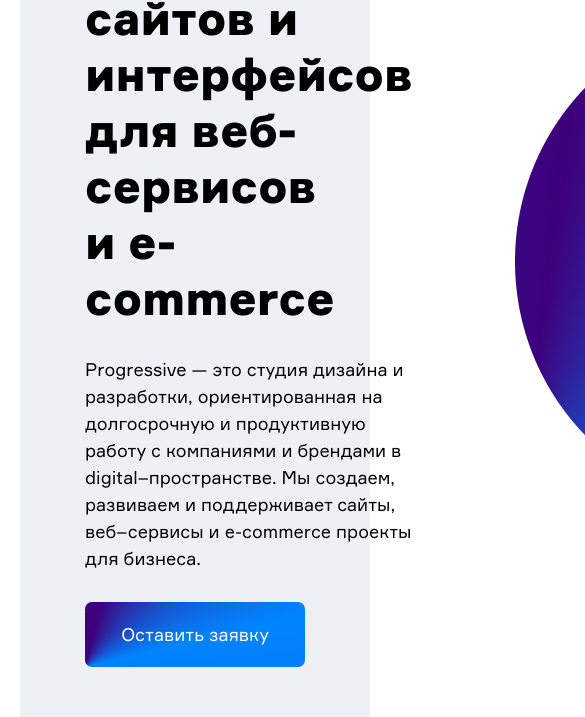
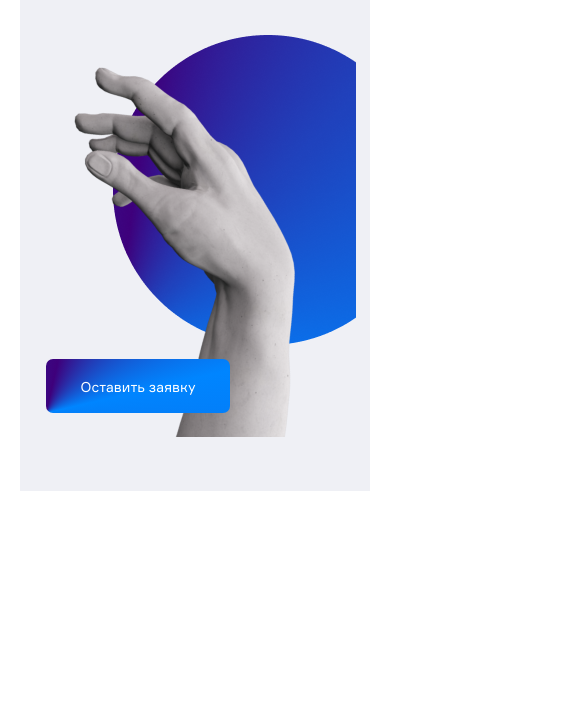
Before and after one commit to maxblessed91/q-lab2, a website built with webpack: page index.html in a window 390 px wide. Shown: the part 309-1026 px from the top of the page, 585 px wide, since content can reach past the window. After the commit the page ends 844 px from the top, so only its background shows below. Built offline with Linux system fonts and the light colour scheme; files whose address does not match are found by name.

Commit message:
second commit

```diff
--- a/src/sass/abstract/_constants.scss
+++ b/src/sass/abstract/_constants.scss
@@ -5,5 +5,6 @@ $color-light: #ffffff;
 $header-content-width: 1920px;
 $content-width: 1300px;
 $tablet-width: 768px;
+$mobile-huge: 390px;
 $mobile-big-width: 360px;
 $mobile-small-width: 320px;
--- a/src/sass/abstract/_mixins.scss
+++ b/src/sass/abstract/_mixins.scss
@@ -17,6 +17,12 @@
     }
 }
 
+@mixin media-hugemobile {
+    @media (max-width: $mobile-huge) {
+        @content;
+    }
+}
+
 @mixin media-mobile {
     @media (max-width: $mobile-big-width) {
         @content;
--- a/src/sass/base/_buttons.scss
+++ b/src/sass/base/_buttons.scss
@@ -5,6 +5,10 @@
   border: none;
   cursor: pointer;
   padding: 0px;
+
+  @include media-hugemobile {
+    display: none;
+  }
 
   @include media-mobile {
     display: none;
@@ -60,6 +64,15 @@
     border: 1px solid #000000;
     box-shadow: 0px 4px 4px rgba(0, 0, 0, 0.25);
   }
+  @include media-hugemobile {
+    position: relative;
+    bottom: 78px;
+    left: 10px;
+    width: 184px;
+    height: 54px;
+    @include font(14px, 400, 21px);
+  }
+
   @include media-mobile {
     position: relative;
     bottom: 78px;
--- a/src/sass/base/_hamburger.scss
+++ b/src/sass/base/_hamburger.scss
@@ -20,6 +20,10 @@
     width: 23px;
     height: 18px;
 
+    @include media-hugemobile {
+        display: inline-block;
+    }
+
     @include media-mobile {
         display: inline-block;
     }
--- a/src/sass/components/_navigation.scss
+++ b/src/sass/components/_navigation.scss
@@ -4,6 +4,10 @@
     @extend %font-regular;
 
     @include media-mobile {
+        display: none;
+    }
+
+    @include media-hugemobile {
         display: none;
     }
 
@@ -19,6 +23,10 @@
         display: none;
     }
 
+    @include media-hugemobile {
+        display: none;
+    }
+
         &:hover {
             text-decoration: underline;
             text-decoration-color: blue;
--- a/src/sass/components/_promo.scss
+++ b/src/sass/components/_promo.scss
@@ -1,6 +1,10 @@
 .promo {
     padding: 7px 20px 0 20px;
     margin: auto;
+
+    @include media-hugemobile {
+        overflow: hidden;
+    }
 
     @include media-mobile {
         overflow: hidden;
@@ -15,6 +19,10 @@
     align-items: center;
     background: $color-background;
 
+    @include media-hugemobile {
+        padding-top: 36px;
+    }
+
     @include media-mobile {
         padding-top: 36px;
     }
@@ -25,6 +33,12 @@
     padding-right: 102px;
     padding-left: 65px;
     max-width: 567px;
+
+    @include media-hugemobile {
+        max-width: 360px;
+        padding-right: 40px;
+        padding-left: 16px;
+    }
 
     @include media-mobile {
         max-width: 360px;
@@ -38,6 +52,10 @@
     margin: 0 0 30px;
     @extend %font-black;
     @include font(46px, 900, 56px);
+
+    @include media-hugemobile {
+        @include font(27.9px, 400, 34px);
+    }
 
     @include media-mobile {
         @include font(27.9px, 400, 34px);
@@ -61,6 +79,10 @@
     @extend %font-regular;
     @include font($size: 18px, $height: 27px, $weight: normal);
 
+    @include media-hugemobile {
+        display: none;
+    }
+
     @include media-mobile {
         display: none;
     }
@@ -69,6 +91,10 @@
 
 .promo__buttons {
     padding-bottom: 50px;
+
+    @include media-hugemobile {
+        padding-bottom: 0;
+    }
 
     @include media-mobile {
         padding-bottom: 0;
@@ -79,6 +105,10 @@
 .promo__image {
     padding-right: 65px;
 
+    @include media-hugemobile {
+        display: none;
+    }
+
     @include media-mobile {
         display: none;
     }
@@ -88,6 +118,13 @@
 .promo__image_mobile {
     display: none;
 
+    @include media-hugemobile {
+        max-width: 115%;
+        padding-left: 0;
+        // padding-bottom: 10px;
+        display: flex;
+    }
+
     @include media-mobile {
         max-width: 115%;
         padding-left: 0;
--- a/src/sass/layouts/_header.scss
+++ b/src/sass/layouts/_header.scss
@@ -8,6 +8,11 @@
     display: flex;
     align-items: center;
     padding: 0 43px;
+    @include media-hugemobile {
+        // padding: 11px 12px;
+        padding: 17px 12px 2px 12px;
+    }
+
     @include media-mobile {
         // padding: 11px 12px;
         padding: 17px 12px 2px 12px;
@@ -15,6 +20,10 @@
 }
 
 .logo-object {
+    @include media-hugemobile {
+        width: 60%;
+    }
+
     @include media-mobile {
         width: 60%;
     }
@@ -27,6 +36,10 @@
     @include font(18px, 400, 22px);
     margin-right: 35px;
 
+    @include media-hugemobile {
+        display: none;
+    }
+
     @include media-mobile {
         display: none;
     }
--- a/src/sass/layouts/_wrapper.scss
+++ b/src/sass/layouts/_wrapper.scss
@@ -8,6 +8,10 @@
 
 .header__wrapper {
     max-width: 1920px;
+    @include media-hugemobile {
+        padding: 2px 21px;
+    }
+
     @include media-mobile {
         padding: 2px 21px;
     }
```
Also changed, not shown: dist/script.js, 1 other file.
